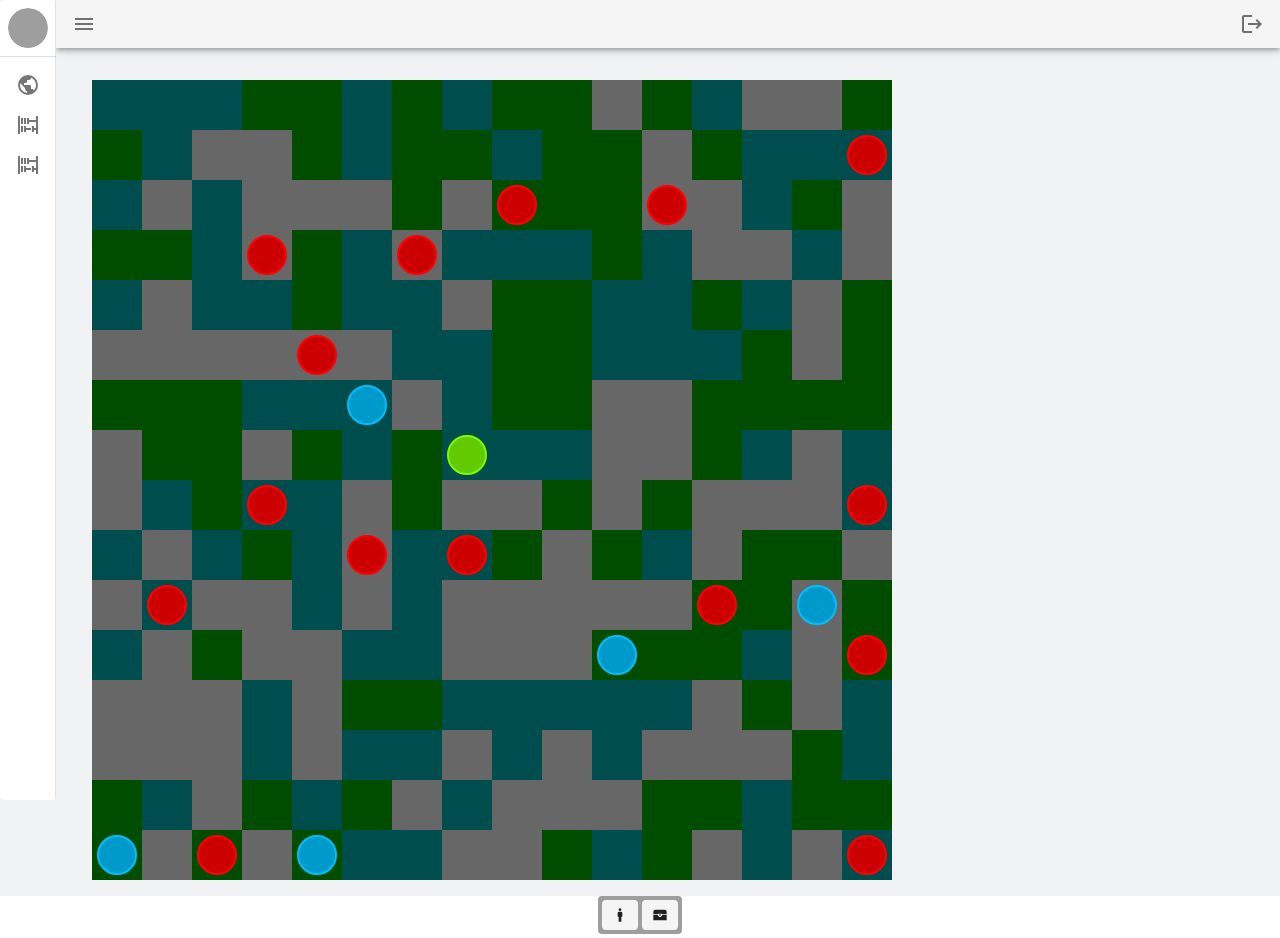
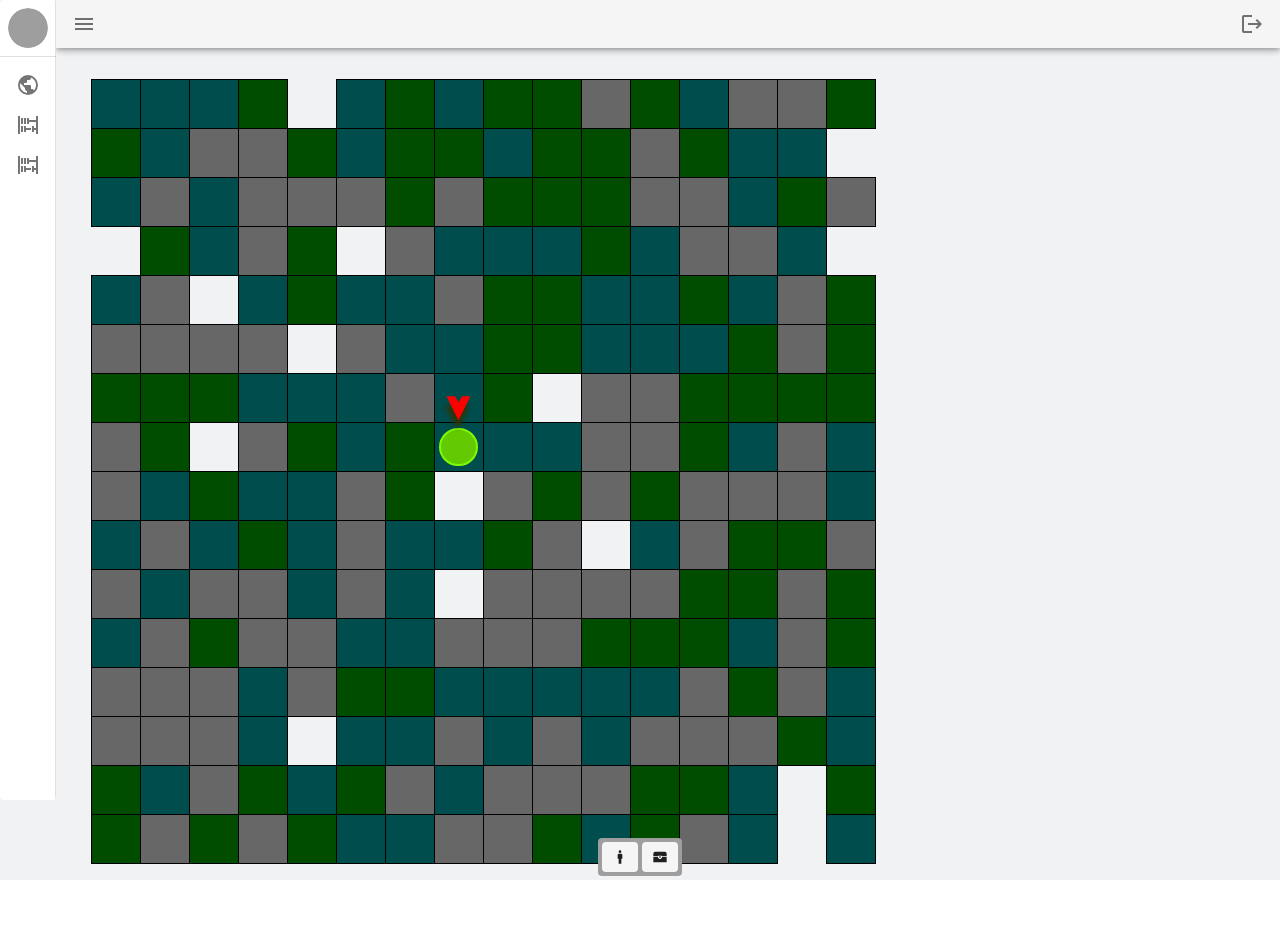
Before and after one commit to Daemios/daemios, a Vue app: page / in a window 1280 px wide. After the commit the page ends 880 px from the top, so only its background shows below. Built offline with nearby package versions, Linux system fonts and the light colour scheme; grey boxes are pictures that could not be loaded.

Commit message:
New overlay system in place, bugs present with what I believe are mouseevents, or possible bottlenecking in the arena store

```diff
--- a/public/index.html
+++ b/public/index.html
@@ -2,11 +2,11 @@
 <html lang="en">
   <head>
     <meta charset="utf-8">
-    <meta name="description" content="A tool for managing special orders">
+    <meta name="description" content="A game by Daemios">
     <meta http-equiv="X-UA-Compatible" content="IE=edge">
     <meta name="viewport" content="width=device-width,initial-scale=1.0">
     <link rel="icon" href="<%= BASE_URL %>favicon.ico">
-    <title>Special Order Manager</title>
+    <title>Daemios</title>
     <link rel="stylesheet" href="https://fonts.googleapis.com/css?family=Roboto:100,300,400,500,700,900">
   </head>
   <body>
--- a/src/App.vue
+++ b/src/App.vue
@@ -31,8 +31,8 @@ strictly forbidden unless prior written permission is obtained.
 
     </v-main>
 
-    <div class="dialogButtons d-flex justify-center">
-      <div class="dialogButtonCenter grey pa-1 rounded mb-1">
+    <div class="dialog-buttons d-flex justify-center">
+      <div class="dialog-button-center grey pa-1 rounded mb-1">
         <v-btn
           depressed
           x-small
@@ -106,7 +106,12 @@ html, body, .v-application, .v-application--wrap
   -webkit-font-smoothing: antialiased
   -moz-osx-font-smoothing: grayscale
 
-.dialogButtonCenter
+.dialog-buttons
+  position: absolute
+  bottom: 0
+  width: 100%
+
+.dialog-button-center
   display: flex
   gap: 4px
   z-index: 999999
--- a/src/components/arena/Arena.vue
+++ b/src/components/arena/Arena.vue
@@ -13,14 +13,16 @@
         :cell="cell"
         :x="parseInt(x, 10)"
         :y="parseInt(y, 10)"
-        @click="teleportTestingWrapper"
-        @cell-mouseover="pathToCell(x, y)"
-        @entity-mouseover="highlightShape"
-        @entity-mouseout="clearHighlights"
+        @click="cellClick(x, y)"
+        @cell-mouseover="cellMouseOver(x, y)"
+        @cell-mouseout="cellMouseOut(x, y)"
+        @entity-mouseover="entityMouseOver(x, y)"
+        @entity-mouseout="entityMouseOut(x, y)"
       />
     </div>
   </div>
 </template>
+
 <script>
 import { mapState } from 'vuex';
 import ArenaCell from '@/components/arena/ArenaCell';
@@ -45,6 +47,8 @@ export default {
       entities: (state) => state.arena.entities,
       active: (state) => state.arena.active,
       plannedPath: (state) => state.arena.plannedPath,
+      shapeOnMouse: (state) => state.arena.shapeOnMouse,
+      playerActive: (state) => state.arena.playerActive,
     }),
   },
   mounted() {
@@ -90,8 +94,10 @@ export default {
         generate[x][y] = {
           terrain: this.randomTerrain(),
           effects: [],
+          passable: Math.random() > 0.1,
+          overlays: {
             validDestination: false,
-          passable: Math.random() > 0.1,
+          },
         };
       });
 
@@ -124,7 +130,7 @@ export default {
           entities[x] = {};
         }
         // Assign the cell data
-        entities[x][y] = this.randomEntity();
+        // entities[x][y] = this.randomEntity();
       });
 
       entities[7][7] = playerEntity;
@@ -133,8 +139,32 @@ export default {
     },
 
     // --------- Controls ---------
-    click() {
+    cellClick() {
       console.log('click');
+    },
+    cellMouseOver(mouseX, mouseY) {
+      const x = Number(mouseX);
+      const y = Number(mouseY);
+
+      // Draw shape if one is toggled onto mouse cell
+      if (this.shapeOnMouse) {
+        this.highlightShape(x, y, 2, 'targeting');
+      }
+
+      // Draw path if you're currently active
+      if (this.playerActive) {
+        this.pathToCell(x, y);
+      }
+    },
+    cellMouseOut() {
+      // clear shapes
+      // console.log(x, y);
+    },
+    entityMouseOver() {
+      // console.log(x, y);
+    },
+    entityMouseOut() {
+      // console.log(x, y);
     },
 
     // --------- Cartesian Helpers ---------
@@ -149,8 +179,20 @@ export default {
      * Highlights a path on the arena from the active entity to the selected coordinate
      */
     pathToCell(toX, toY) {
-      // this.clearHighlights();
+      this.$store.commit('arena/clearOverlay', {
+        overlay: 'validDestination',
+      });
+
       const entity = this.entities[this.active.x][this.active.y][0];
+      let squaresAwayFromToPos = 0;
+
+      if (this.plannedPath && this.plannedPath.length > 0) {
+        squaresAwayFromToPos = this.checkDistance(
+          this.plannedPath.at(-1)[0], this.plannedPath.at(-1)[1], toX, toY,
+        );
+      } else {
+        squaresAwayFromToPos = -1;
+      }
 
       /**
        * First of two modes of laying out a path:
@@ -159,32 +201,26 @@ export default {
        * or if we're a single cell away from the active entity
        * (or last planned move), and if so, add a record next cell into
        * path buffer
-       */
-      if (false && this.plannedPath.length) {
-        // Clear existing highlights in cell data
-        this.clearHighlights();
-
-        // Iterate through buffer and apply new highlights
-        this.plannedPath.forEach((movement) => {
-          console.log(movement);
-        });
-
-        // if there is, check to see if its one cell away from the last entry in the buffer
-        if (false) {
-          // if it is, add this coordinate to the buffer and end
-          // eslint-disable-next-line no-console
-          console.log('cell is 1 cell');
-          return true;
-        }
-        // if it is not, clear the buffer
-      }
-
-      /**
+       *
        * Second of two modes of laying out a path:
        *
        * If there isn't planned movement check to see if this cell is within movement
        * range of the active turn entity's MP range
        */
+
+      // TODO disabled for now since this requires more thought as to how this should be used
+      // uses method #2 as only method atm
+      if (
+        false && ((squaresAwayFromToPos < 2 && squaresAwayFromToPos > 0)
+        || this.checkDistance(this.active[0], this.active[1], toX, toY))
+      ) {
+        // Append new position to plannedPath
+        this.$store.commit('arena/appendPlannedPath', [toX, toY]);
+      } else {
+        // Clear address path (not overlays) in prep for new path
+        this.$store.commit('arena/clearPlannedPath');
+
+        // Second path method
         if (entity.mp.current >= this.checkDistance(toX, toY, this.active.x, this.active.y)) {
           /**
            * Determines if we're moving in a positive or negative direction in the
@@ -218,97 +254,117 @@ export default {
 
           for (let x = 0; x <= xPathLength; x += 1) {
             const xCoord = this.active.x + (x * xDirection);
-          const coords = [xCoord, xPathYCoord];
-          this.$store.commit('arena/setCellPathHighlight', coords);
-          this.$store.commit('arena/appendPath', coords);
+            const coords = {
+              x: xCoord,
+              y: xPathYCoord,
+              overlay: 'validDestination',
+              boolean: true,
+            };
+            this.$store.commit('arena/appendPlannedPath', coords);
+            this.$store.commit('arena/setOverlay', coords);
           }
-        // can start at 1 because the x path already filled in the first cell
           for (let y = 0; y <= yPathLength; y += 1) {
             const yCoord = this.active.y + (y * yDirection);
-          const coords = [yPathXCoord, yCoord];
-          this.$store.commit('arena/setCellPathHighlight', coords);
-          this.$store.commit('arena/appendPath', coords);
+            const coords = {
+              x: yPathXCoord,
+              y: yCoord,
+              overlay: 'validDestination',
+              boolean: true,
+            };
+            this.$store.commit('arena/appendPlannedPath', coords);
+            this.$store.commit('arena/setOverlay', coords);
           }
         }
+      }
+
       return false;
     },
-    highlightShape(startX, startY, radius, shape = 'diamond', key = 'validDestination') {
-      this.clearHighlights();
 
-      const x = parseInt(startX, 10);
-      const y = parseInt(startY, 10);
+    /**
+     * Highlights a shape on a center point, radius does not include center square.
+     * Shape options include diamond, square, and cross
+     *
+     * @param centerX
+     * @param centerY
+     * @param radius
+     * @param shape
+     * @param overlay
+     */
+    highlightShape(centerX, centerY, radius, overlay = 'targeting', shape = 'diamond') {
+      this.$store.commit('arena/clearOverlay', { overlay });
+
+      const x = Number(centerX);
+      const y = Number(centerY);
 
       if (shape === 'diamond') {
+        this.$store.commit('arena/setOverlay', {
+          x,
+          y,
+          overlay,
+          boolean: true,
+        });
+        /*
         this.iterateCells((iterX, iterY) => {
-          const distX = Math.abs(Number(x) - Number(iterX));
-          const distY = Math.abs(Number(y) - Number(iterY));
+          const distX = Math.abs(x - iterX);
+          const distY = Math.abs(y - iterY);
           if (distX + distY <= radius) {
-            this.map[iterX][iterY][key] = true;
+            this.$store.commit('arena/setCell', {
+              x,
+              y,
+              overlay,
+              boolean: true,
+            });
           }
-        });
+        }); */
       } else if (shape === 'square') {
         this.iterateCells((iterX, iterY) => {
-          this.map[iterX][iterY][key] = true;
+          this.map[iterX][iterY].overlays[overlay] = true;
         }, x - radius, y - radius, radius);
       } else if (shape === 'cross') {
         this.iterateCells((iterX, iterY) => {
-          if (parseInt(iterX, 10) === parseInt(x, 10) || parseInt(iterY, 10) === parseInt(y, 10)) {
-            this.map[iterX][iterY][key] = true;
+          if (iterX === x || iterY === y) {
+            this.map[iterX][iterY].overlays[overlay] = true;
           }
         }, x - radius, y - radius, radius);
       }
     },
-    clearHighlights() {
-      this.$store.commit('arena/clearPath');
-      this.iterateCells((x, y) => {
-        this.map[x][y].validDestination = null;
-      });
-    },
     iterateCells(callback, startX = 0, startY = 0, limit = null) {
-      let limitRefined;
-      if (limit === null) {
-        limitRefined = this.generation.cell_count;
-      } else {
-        limitRefined = limit * 2 + 1;
-      }
+      const limitRefined = limit === null ? this.generation.cell_count : limit * 2 + 1;
 
       // Row
       for (let x = startX; x < startX + limitRefined; x += 1) {
         // Cells
         for (let y = startY; y < startY + limitRefined; y += 1) {
-          callback(x, y);
+          callback(Number(x), Number(y));
         }
       }
     },
     teleport(newX, newY, oldX, oldY) {
       if (!this.arena.entities[oldX][oldY].length) {
-        // eslint-disable-next-line no-console
         console.log(`No entity at grid [${oldX}|${oldY}]`);
         return false;
       }
       if (this.arena.entities[newX][newY].length) {
-        // eslint-disable-next-line no-console
-        console.log('Cannot overrite entities: ', this.arena.entities[newX][newY]);
+        console.log('Cannot override entities: ', this.arena.entities[newX][newY]);
         return false;
       }
-      this.arena.entities[newX][newY] = this.arena.entities[oldX][oldY];
+      // TODO make more robust by selecting specific entity by ID, see arena store 'activeEntityId'
+      this.arena.entities[newX][newY].push(this.arena.entities[oldX][oldY]);
       this.arena.entities[oldX][oldY] = [];
 
       return true;
     },
     teleportTestingWrapper(newX, newY) {
-      this.teleport(newX, newY, this.arena.turnActive.x, this.arena.turnActive.y);
-
-      // Client testing only
-      this.arena.turnActive.x = parseInt(newX, 10);
-      this.arena.turnActive.y = parseInt(newY, 10);
+      this.teleport(newX, newY, this.$store.state.arena.active.x, this.$store.state.arena.active.y);
     },
   },
 };
 </script>
+
 <style lang="sass">
 .arena
   display: flex
+
   .column
     display: flex
     flex-direction: column
--- a/src/components/arena/ArenaCell.vue
+++ b/src/components/arena/ArenaCell.vue
@@ -1,23 +1,25 @@
 <template>
   <div
     class="cell"
-    :class="cell.terrain"
+    :class="cellClasses"
     oncontextmenu="return false"
     @click="$emit('click')"
     @mouseover.self="$emit('cell-mouseover')"
+    @mouseout.self="$emit('cell-mouseout')"
   >
+    <!-- Overlays -->
     <div
-      v-if="cell.validDestination && cell.validDestination !== null && cell.passable"
+      v-if="cell.overlays['validDestination'] && cell.passable"
       class="overlay destination-overlay"
     />
     <div
-      v-if="cell.validDestination && cell.validDestination !== null && !cell.passable"
-      class="overlay impassable-overlay"
+      v-if="cell.overlays['targeting'] && cell.passable"
+      class="overlay targeting-overlay"
     />
+
     <div
       v-if="entities && entities.length"
       class="entities"
-      @mouseover.self="$emit('cell-mouseover')"
     >
       <Entity
         v-for="entity in entities[x][y]"
@@ -55,42 +57,50 @@ export default {
     ...mapState({
       entities: (state) => state.arena.entities,
     }),
+    cellClasses() {
+      const classes = {
+        impassable: !this.cell.passable,
+      };
+
+      // efficient way to assign variable terrain types but still
+      // take the impassable property into account to avoid rendering
+      // impassable cell backgrounds
+      classes[this.cell.terrain] = this.cell.passable;
+
+      return classes;
+    },
   },
 };
 </script>
+
 <style lang="sass">
 $grass: darken(green, 10%)
 $water: darken(teal, 10%)
 $stone: darken(grey, 10%)
 
 $cell-index: 1
-$entity-index: 2
-$tooltip-index: 3
-
-@keyframes active-entity
-  0%
-    box-shadow: 0 0 0 0 rgba(255, 255, 255, 1)
-
-  50%
-    box-shadow: 0 0 0 7px rgba(255, 255, 255, 0)
-
-  70%
-    box-shadow: 0 0 0 10px rgba(255, 255, 255, 0)
-
-  100%
-    box-shadow: 0 0 0 0 rgba(255, 255, 255, 0)
-
-@mixin active-entity
-  animation: active-entity 2s infinite
 
 .cell
+  box-sizing: border-box
   height: 50px
   width: 50px
   position: relative
-  transition: all .2s
+  margin: -1px 0 0 -1px
 
-  &:hover
-    transform: translateY(-10px)
+  &:not(.impassable)
+    border: 1px solid black
+
+  .overlay
+    transition: all .5s
+    position: absolute
+    height: 100%
+    width: 100%
+
+    &.destination-overlay
+      background: rgba(82, 189, 34, 0.7)
+
+    &.targeting-overlay
+      background: rgba(255, 255, 255, 0.7)
 
   &.grass
     background: $grass
@@ -110,17 +120,6 @@ $tooltip-index: 3
     &:hover
       background: lighten($stone, 10%)
 
-  .overlay
-    position: absolute
-    height: 100%
-    width: 100%
-
-    &.destination-overlay
-      background: rgba(82, 189, 34, 0.7)
-
-    &.impassable-overlay
-      background: rgba(189, 34, 34, 0.7)
-
   .entities
     height: 100%
     width: 100%
@@ -130,86 +129,4 @@ $tooltip-index: 3
     position: relative
     z-index: $cell-index
 
-    .entity
-      border: 2px solid black
-      border-radius: 50%
-      height: 80%
-      width: 80%
-      display: flex
-      justify-content: center
-      align-items: center
-      cursor: pointer
-      z-index: $entity-index
-
-      &.player
-        border: 2px solid lawngreen
-        background: darken(lawngreen, 10%)
-
-        &.active
-          @include active-entity
-
-      &.ally
-        border: 2px solid deepskyblue
-        background: darken(deepskyblue, 10%)
-
-        &.active
-          @include active-entity
-
-      &.enemy
-        border: 2px solid red
-        background: darken(red, 10%)
-
-        &.active
-          @include active-entity
-
-      &:hover > .stats
-        display: grid !important
-
-      &:hover > .nameplate, &:hover > .hp
-        display: flex !important
-
-      .nameplate, .stats
-        position: absolute
-        font-size: .8rem
-        border-radius: .25rem
-        padding: 2px 4px
-        z-index: $tooltip-index
-
-      .nameplate
-        top: -1rem
-        display: none
-        background: rgba(0, 0, 0, .6)
-
-        .name
-          grid-column: 1/3
-          white-space: nowrap
-
-      .stats
-        bottom: -1rem
-        display: none
-        grid-template-columns: 1fr 1fr
-        grid-gap: .5rem
-        justify-content: center
-        white-space: nowrap
-
-        .ap, .mp
-          text-align: center
-          height: 24px
-          width: 24px
-          border-radius: 50%
-          display: flex
-          justify-content: center
-          align-items: center
-          z-index: $tooltip-index
-
-        .ap
-          grid-column: 1
-          background: blue
-
-        .mp
-          grid-column: 2
-          background: green
-
-      .hp
-        display: none
 </style>
--- a/src/components/arena/Entity.vue
+++ b/src/components/arena/Entity.vue
@@ -5,6 +5,12 @@
     @mouseover.self="$emit('entity-mouseover')"
     @mouseout.self="$emit('entity-mouseout')"
   >
+    <div class="active-arrow-container">
+      <div
+        v-if="activeEntityId === entity.id"
+        class="active-arrow"
+      />
+    </div>
     <div class="nameplate">
       {{ entity.name }}
     </div>
@@ -56,6 +62,140 @@ export default {
   },
 };
 </script>
+
 <style lang="sass">
+$entity-index: 2
+$tooltip-index: 3
+
+@keyframes active-entity
+  0%
+    box-shadow: 0 0 0 0 rgba(255, 255, 255, 1)
+
+  50%
+    box-shadow: 0 0 0 7px rgba(255, 255, 255, 0)
+
+  70%
+    box-shadow: 0 0 0 10px rgba(255, 255, 255, 0)
+
+  100%
+    box-shadow: 0 0 0 0 rgba(255, 255, 255, 0)
+
+@keyframes active-entity-arrow
+  0%
+    margin-top: -150%
+  50%
+    margin-top: -200%
+  100%
+    margin-top: -150%
+
+@keyframes active-entity-arrow-container
+  0%
+    margin-top: -150%
+    filter: drop-shadow(-1px 6px 1px rgba(50, 50, 0, 1))
+  50%
+    margin-top: -200%
+    filter: drop-shadow(-1px 20px 8px rgba(50, 50, 0, 1))
+  100%
+    margin-top: -150%
+    filter: drop-shadow(-1px 6px 1px rgba(50, 50, 0, 1))
+
+@mixin active-entity
+  animation: active-entity 2s infinite
+
+.entity
+  border: 2px solid black
+  border-radius: 50%
+  height: 80%
+  width: 80%
+  display: flex
+  justify-content: center
+  align-items: center
+  cursor: pointer
+  z-index: $entity-index
+
+  &.player
+    border: 2px solid lawngreen
+    background: darken(lawngreen, 10%)
+
+    &.active
+      @include active-entity
+
+  &.ally
+    border: 2px solid deepskyblue
+    background: darken(deepskyblue, 10%)
+
+    &.active
+      @include active-entity
+
+  &.enemy
+    border: 2px solid red
+    background: darken(red, 10%)
+
+    &.active
+      @include active-entity
+
+  &:hover > .stats
+    display: grid !important
+
+  &:hover > .nameplate, &:hover > .hp
+    display: flex !important
+
+  .active-arrow-container
+    position: absolute
+    width: 50%
+    height: 50%
+    margin-top: -400%
+    animation: active-entity-arrow-container 2s infinite
+
+    .active-arrow
+      background-color: red
+      clip-path: polygon(50% 100%, 100% 0, 65% 0, 50% 25%, 35% 0, 0 0)
+      width: 100%
+      height: 100%
+
+  .nameplate, .stats
+    position: absolute
+    font-size: .8rem
+    border-radius: .25rem
+    padding: 2px 4px
+    z-index: $tooltip-index
+
+  .nameplate
+    top: -1rem
+    display: none
+    background: rgba(0, 0, 0, .6)
+
+    .name
+      grid-column: 1/3
+      white-space: nowrap
+
+  .stats
+    bottom: -1rem
+    display: none
+    grid-template-columns: 1fr 1fr
+    grid-gap: .5rem
+    justify-content: center
+    white-space: nowrap
+
+    .ap, .mp
+      text-align: center
+      height: 24px
+      width: 24px
+      border-radius: 50%
+      display: flex
+      justify-content: center
+      align-items: center
+      z-index: $tooltip-index
+
+    .ap
+      grid-column: 1
+      background: blue
+
+    .mp
+      grid-column: 2
+      background: green
+
+  .hp
+    display: none
 
 </style>
--- a/src/store/modules/arena.js
+++ b/src/store/modules/arena.js
@@ -1,10 +1,19 @@
 export default {
   namespaced: true,
   state: {
-    active: { x: 7, y: 7 }, // TODO entity ID instead??
-    activeEntityId: 0,
-    plannedPath: [[1, 2]],
+    active: { x: 7, y: 7 },
+    playerActive: true,
+    activeEntityId: 0, // used only to deconflict when there are multiple entities in same square
+    plannedPath: [],
     map: null,
+    overlayRegistry: {
+      validDestination: [],
+      targeting: [],
+    },
+    shapeOnMouse: {
+      shape: null, // string for highlightShape
+      radius: null,
+    },
     entities: null,
   },
   mutations: {
@@ -14,20 +23,41 @@ export default {
     setMap(state, map) {
       state.map = map;
     },
-    setCellPathHighlight(state, positionArray) {
-      state.map[positionArray[0]][positionArray[1]].validDestination = true;
+    setCell(state, args) {
+      state.map[args.x][args.y].overlays[args.overlay] = args.boolean;
     },
     setEntities(state, entities) {
       state.entities = entities;
     },
-    appendPath(state, cellPosition) {
+    setPlannedPath(state, path) {
+      state.plannedPath = path;
+    },
+    appendPlannedPath(state, cellPosition) {
       state.plannedPath.push(cellPosition);
     },
-    setPath(state, path) {
-      state.plannedPath = path;
+    clearPlannedPath(state) {
+      state.plannedPath = [];
     },
-    clearPath(state) {
-      state.plannedPath = [];
+    setOverlay(state, args) {
+      if (args.overlay) {
+        state.overlayRegistry[args.overlay].push({
+          x: args.x,
+          y: args.y,
+        });
+        console.log(args.overlay);
+        console.log(state.overlayRegistry[args.overlay]);
+        state.map[args.x][args.y].overlays[args.overlay] = args.boolean;
+      } else {
+        console.log('Tried to register overlay but overlay type was not provided');
+      }
+    },
+    clearOverlay(state, args) {
+      // Iterate through coordinates and clear overlays
+      state.overlayRegistry[args.overlay].forEach((address) => {
+        state.map[address.x][address.y].overlays[args.overlay] = false;
+      });
+
+      state.overlayRegistry[args.overlay] = [];
     },
   },
 };
--- a/src/vuetify/themes.js
+++ b/src/vuetify/themes.js
@@ -23,18 +23,10 @@ export default {
       'header-text': '#fff',
       'header-button': '#279681',
       'background': '#F1F2F3',
-      'orders': '#3F51B5',
-      'receiving': '#795548',
-      'tasks': '#607D8B',
-      'deliveries': '#AB47BC',
     },
     dark: {
       'primary': '#0D8A72',
       'secondary': '#fff',
-      'orders': '#3F51B5',
-      'receiving': '#795548',
-      'tasks': '#607D8B',
-      'deliveries': '#AB47BC',
     },
   },
 };
```
Lines whose indentation alone changed are shown as unchanged.
